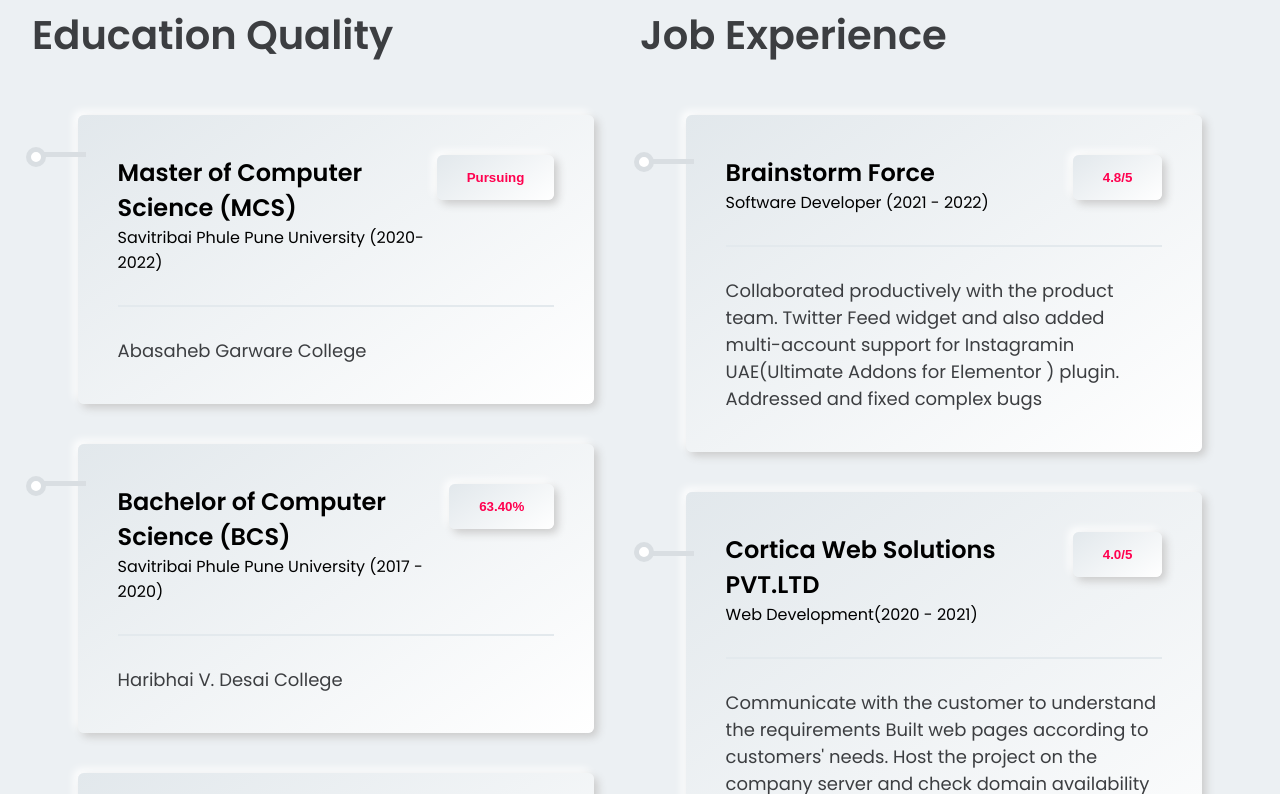
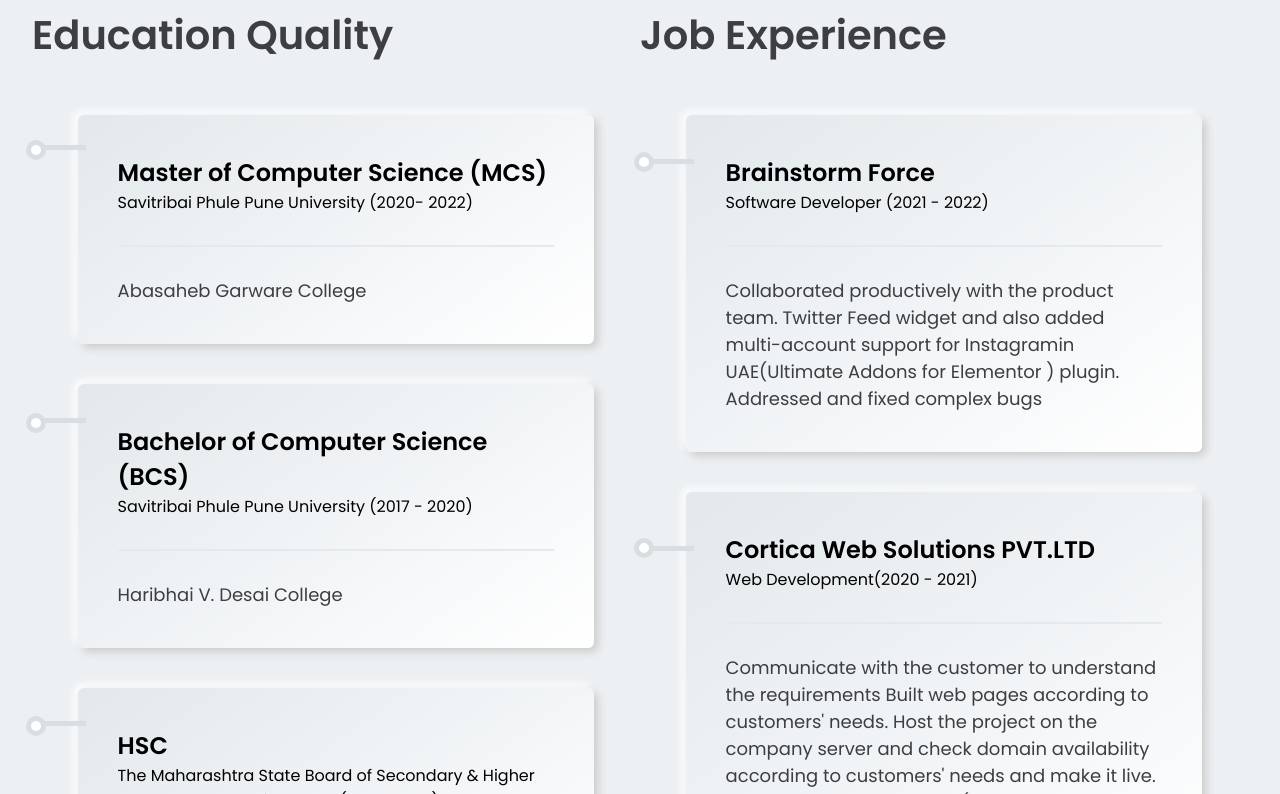
Before and after one commit to gaurav-jangam/gaurav-jangam-dev, a React (Create React App) app: page / in a window 1280 px wide. Shown: the part 1986-2780 px from the top of the page. Built offline with nearby package versions, Linux system fonts and the light colour scheme.

Commit message:
removed percentage

```diff
--- a/src/component/Resume/Card.js
+++ b/src/component/Resume/Card.js
@@ -9,9 +9,6 @@
             <h2>{props.title}</h2>
             <span>{props.year}</span>
           </div>
-          <div className='rate'>
-            <button className='btn_shadow '>{props.rate}</button>
-          </div>
         </div>
         <hr />
         <p>{props.desc}</p>
--- a/src/component/Resume/ResumeApi.js
+++ b/src/component/Resume/ResumeApi.js
@@ -5,7 +5,6 @@
     year: "Savitribai Phule Pune University (2020- 2022)",
     title: "Master of Computer Science (MCS)",
     desc: "Abasaheb Garware College",
-    rate: "Pursuing",
   },
   {
     id: 2,
@@ -13,7 +12,6 @@
     year: "Savitribai Phule Pune University (2017 - 2020) ",
     title: "Bachelor of Computer Science (BCS)",
     desc: "Haribhai V. Desai College",
-    rate: "63.40%",
   },
   {
     id: 3,
@@ -21,7 +19,6 @@
     year: "The Maharashtra State Board of Secondary & Higher Secondary Education, Pune (2015 - 2017) ",
     title: "HSC",
     desc: "Bharat English High School and Junior College",
-    rate: "53.53%",
   },
   {
     id: 4,
@@ -29,7 +26,6 @@
     year: "The Maharashtra State Board of Secondary & Higher Secondary Education, Pune (2015 - 2017) ",
     title: "SSC",
     desc: "Modern High School",
-    rate: "79.20%",
   },
 ]
 
--- a/src/component/Resume/ResumeApi2.js
+++ b/src/component/Resume/ResumeApi2.js
@@ -5,7 +5,6 @@
     year: "Software Developer (2021 - 2022) ",
     title: "Brainstorm Force",
     desc: "Collaborated productively with the product team. Twitter Feed widget and also added multi-account support for Instagramin UAE(Ultimate Addons for Elementor ) plugin. Addressed and fixed complex bugs",
-    rate: "4.8/5 ",
   },
   {
     id: 2,
@@ -13,7 +12,6 @@
     year: "Web Development(2020 - 2021) ",
     title: "Cortica Web Solutions PVT.LTD",
     desc: "Communicate with the customer to understand the requirements Built web pages according to customers' needs. Host the project on the company server and check domain availability according to customers' needs and make it live. Need to maintain the site. ( Made changes if the customer has some new things to showcase on the live site ).",
-    rate: "4.0/5 ",
   },
   {
     id: 3,
@@ -21,7 +19,6 @@
     year: "Web Development(2017 - 2020) ",
     title: "Freelancing",
     desc: "Communicate with the customer to understand the requirements Built web pages according to customers' needs.",
-    rate: " ",
   },
 ]
 
```
